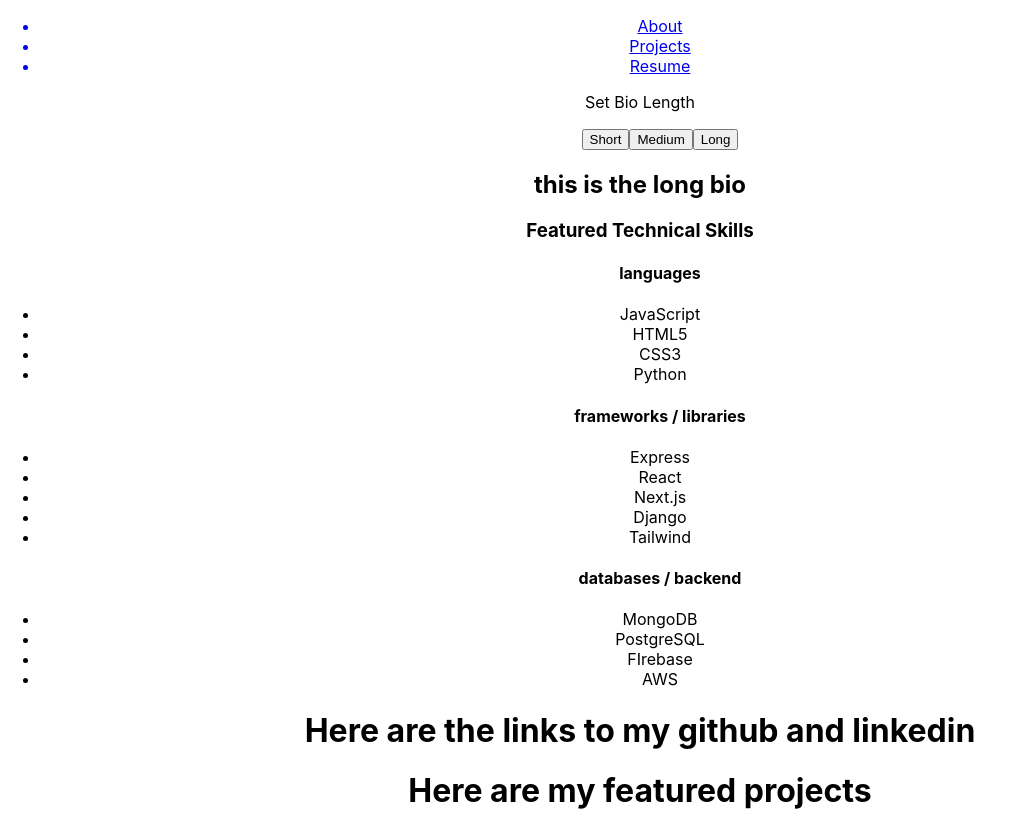
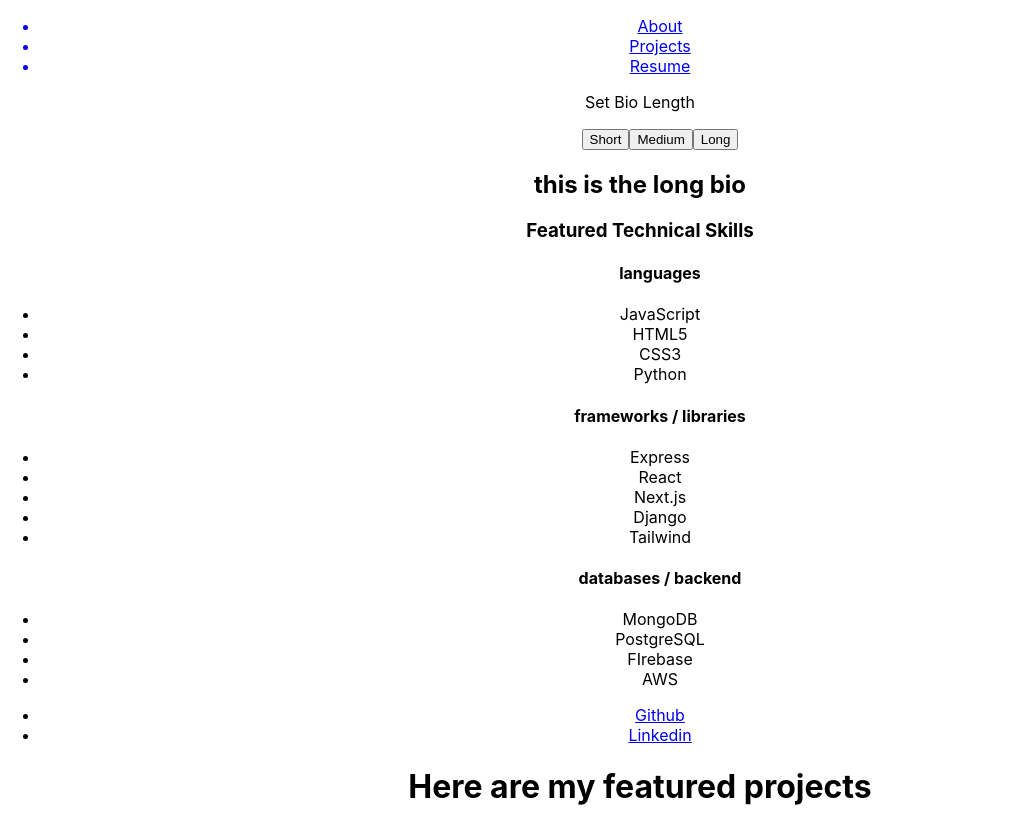
Before and after one commit to ambertav/portfolio, a React (Create React App) app: page / in a window 1280 px wide. Shown: the whole page, without its empty margins (0-1014 px from the left). Built offline with nearby package versions, Linux system fonts and the light colour scheme.

Commit message:
adds links to socials

```diff
--- a/src/components/Bio.js
+++ b/src/components/Bio.js
@@ -1,3 +1,5 @@
+import Connect from './Connect';
+
 function Bio (props) {
 
     return (
@@ -22,8 +24,9 @@ function Bio (props) {
                     )
                 })}
             </div>
+            <Connect />
         </div>
-    )
+    );
 }
 
 
--- /dev/null
+++ b/src/components/Connect.js
@@ -0,0 +1,15 @@
+function Connect () {
+    return (
+        <ul>
+            <li>
+                <a href="https://github.com/ambertav/" target="_blank">Github</a>
+            </li>
+            <li>
+                <a href="https://www.linkedin.com/in/ambertaveras/" target="_blank">Linkedin</a>
+            </li>
+        </ul>
+    );
+}
+
+
+export default Connect;
--- a/src/pages/About.js
+++ b/src/pages/About.js
@@ -21,7 +21,6 @@ function About (props) {
                     </ul>
             </div>
             <Bio bioLength={bioLength} skills={props.data.skills} bio={props.data.bio} />
-            <h1>Here are the links to my github and linkedin</h1>
             <h1>Here are my featured projects</h1>
         </div>
     );
```
